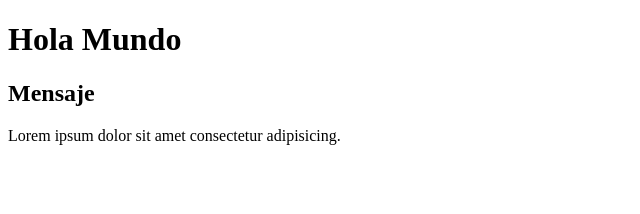
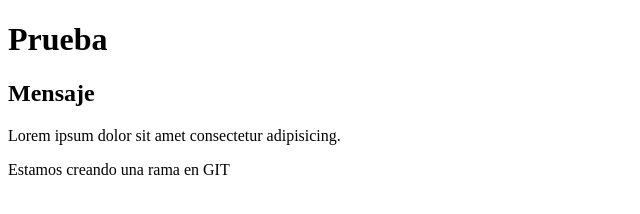
Before and after one commit to locurador/curso, a plain HTML site: page index.html in a window 1280 px wide. Shown: the whole page, without its empty margins (0-640 px from the left). Drawn offline with Linux system fonts and the light colour scheme.

Commit message:
Trabajando en la copia del proyecto

```diff
--- a/index.html
+++ b/index.html
@@ -7,10 +7,13 @@
     <title>GIT & GITHUB</title>
 </head>
 <body>
-    <h1>Hola Mundo</h1>
+    <h1>Prueba</h1>
     <div class="container">
         <h2>Mensaje</h2>
         <p>Lorem ipsum dolor sit amet consectetur adipisicing.</p>
     </div>
+    <footer>
+        <p>Estamos creando una rama en GIT</p>
+    </footer>
 </body>
 </html>
```
Also changed, not shown: 1 other file.
